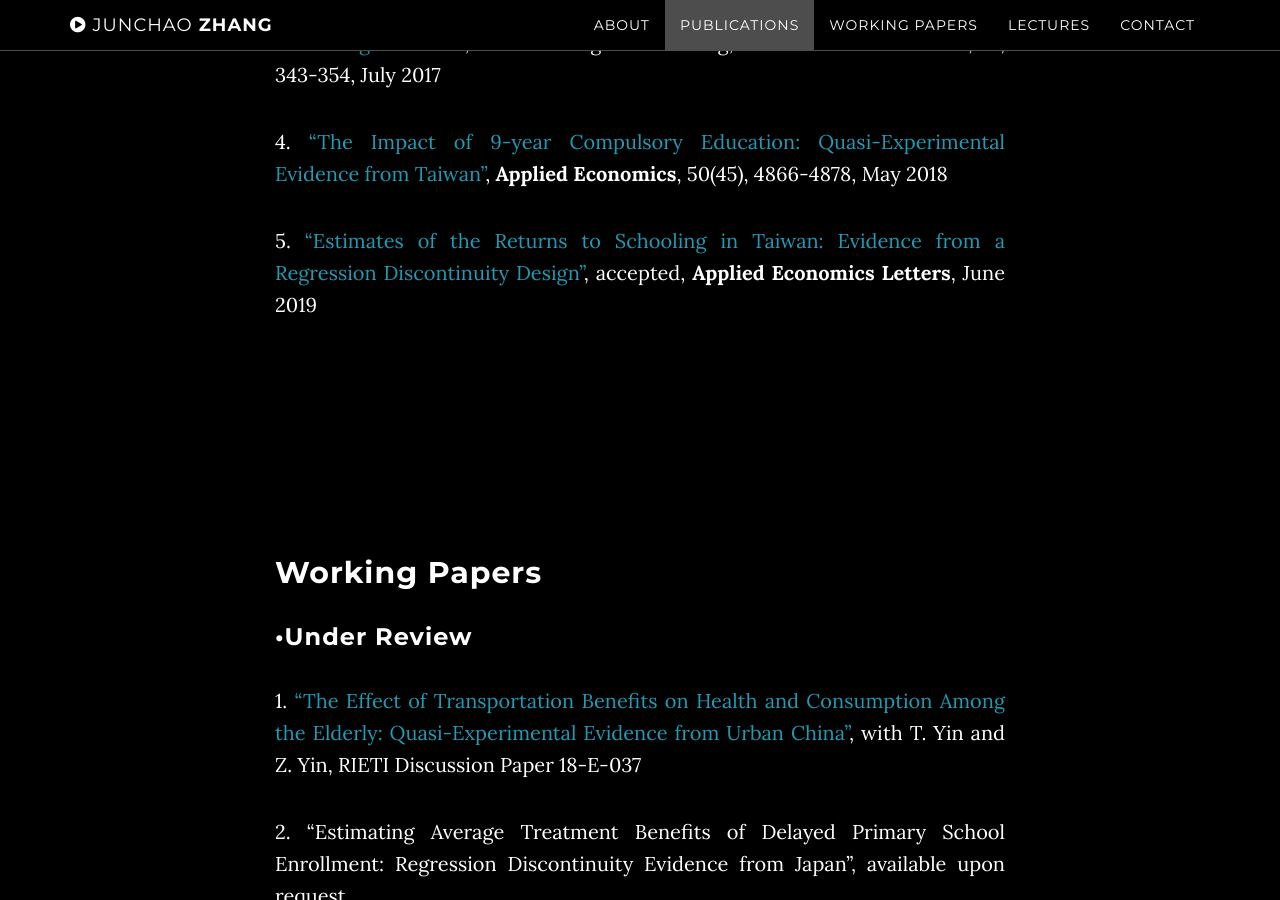
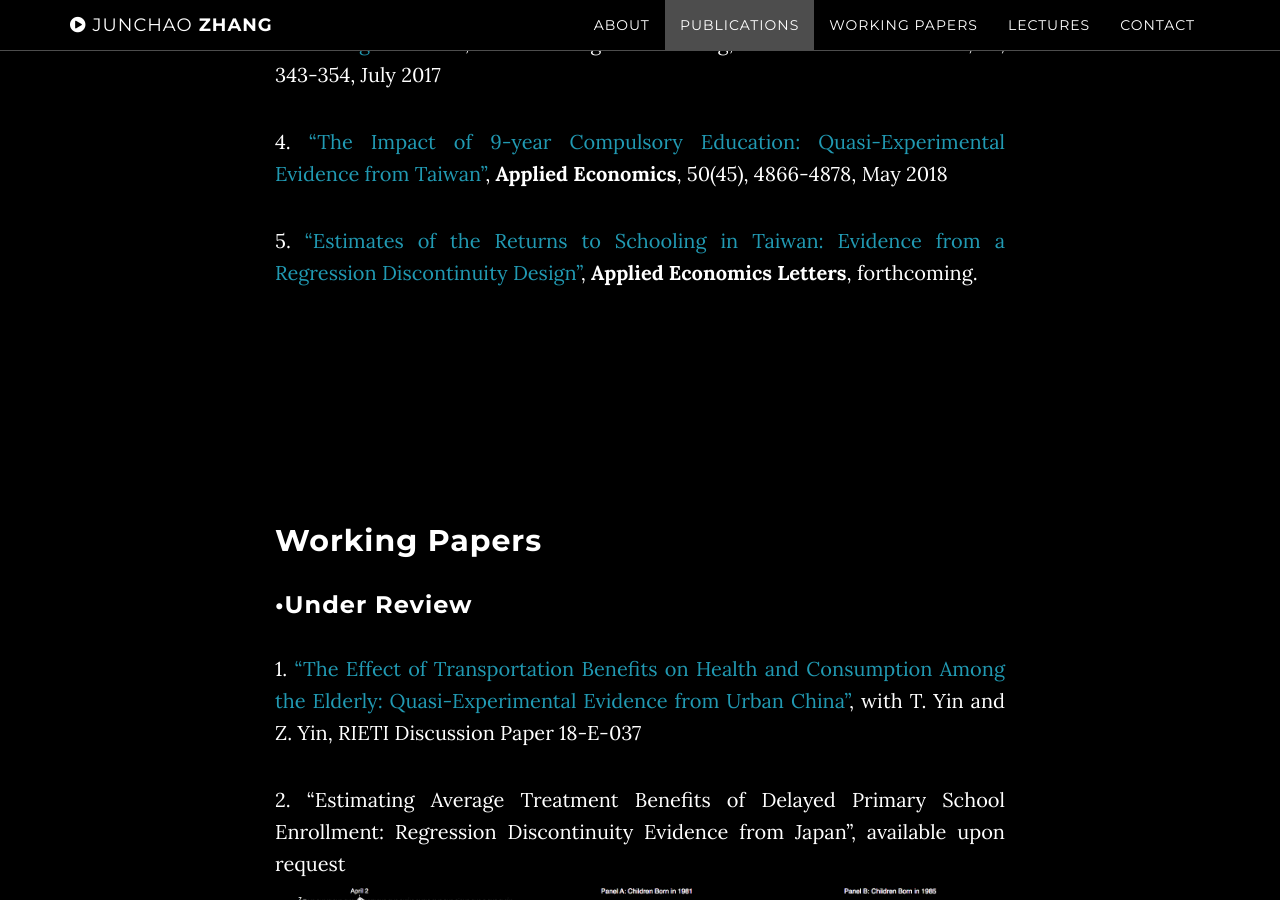
Before and after one commit to ztempest0218/ztempest0218.github.io, a Jekyll site: the page built from index.html, in a window 1280 px wide and 900 px high, scrolled down 2137 px. Built offline with Jekyll 4.4.1, drawn with Linux system fonts in a browser that asks for light colours.

Commit message:
Update publications.html

```diff
--- a/_includes/publications.html
+++ b/_includes/publications.html
@@ -12,7 +12,7 @@
 
 <p>4. <a href="https://doi.org/10.1080/00036846.2018.1468553">“The Impact of  9-year Compulsory Education: Quasi-Experimental Evidence from Taiwan”</a>, <strong>Applied Economics</strong>, 50(45), 4866-4878, May 2018</p>
 
-<p>5. <a href=/papers/001-schooling-return.pdf>“Estimates of the Returns to Schooling in Taiwan: Evidence from a Regression Discontinuity Design”</a>, accepted, <strong>Applied Economics Letters</strong>, June 2019</p>
+<p>5. <a href=/papers/001-schooling-return.pdf>“Estimates of the Returns to Schooling in Taiwan: Evidence from a Regression Discontinuity Design”</a>, <strong>Applied Economics Letters</strong>, forthcoming.</p>
 
                 </div>
             </div>
```
